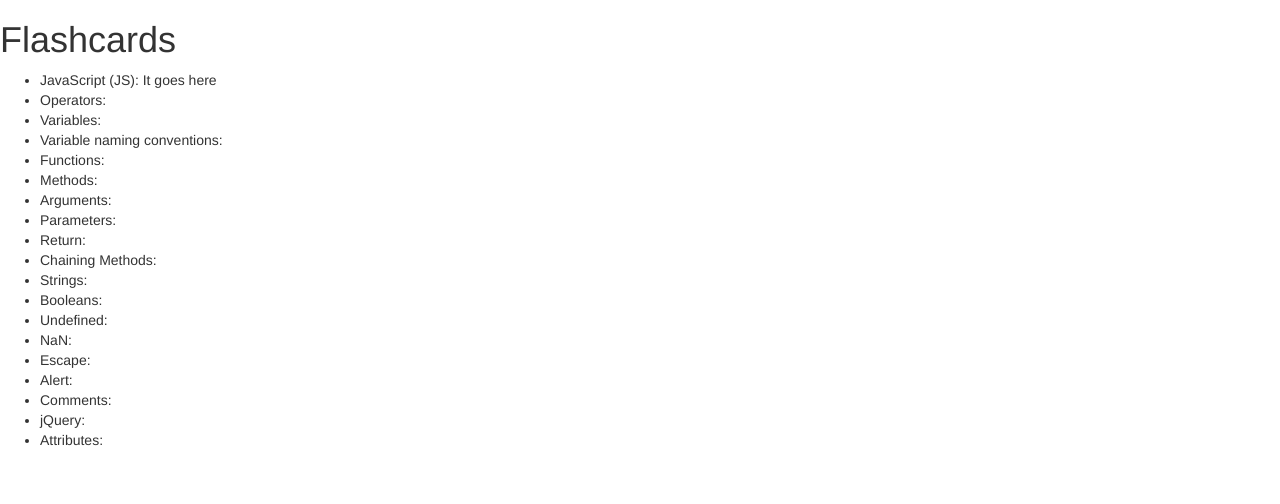
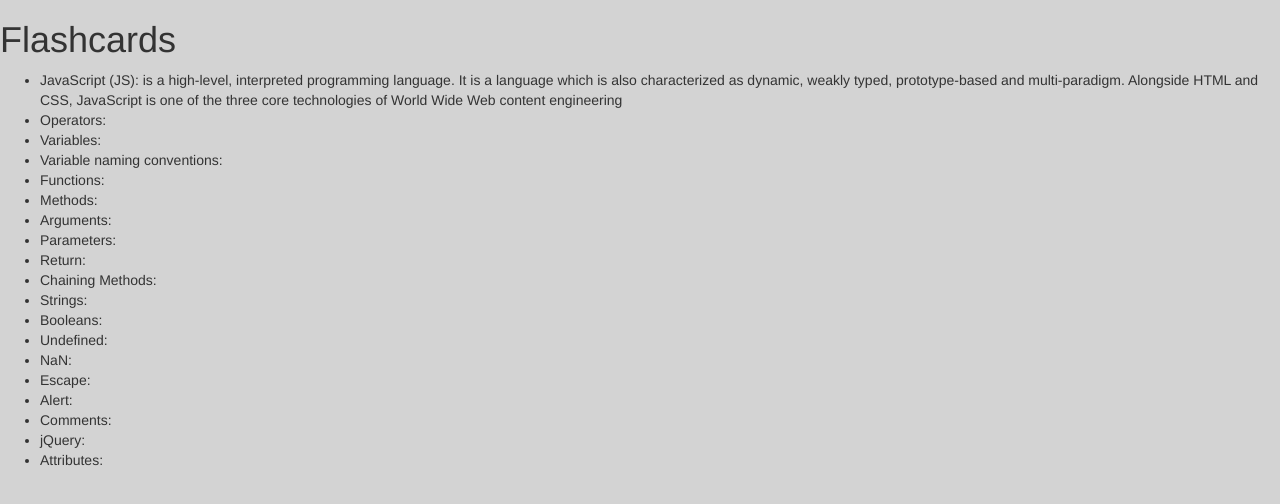
Before and after one commit to jmcnamara44/flashcards, a plain HTML site: page index.html in a window 1280 px wide. Both pictures are taken after a click on the element "JavaScript (JS):". Drawn offline with Linux system fonts and the light colour scheme.

Commit message:
remove term class and add term id. change definition id and start to add definitions.

```diff
--- a/css/styles.css
+++ b/css/styles.css
@@ -1,3 +1,7 @@
 .definition {
   display: none;
 }
+
+body {
+  background-color: lightgray;
+}
--- a/index.html
+++ b/index.html
@@ -9,26 +9,27 @@
   </head>
   <body>
     <h1>Flashcards</h1>
+
     <ul>
-      <li><span class="term">JavaScript (JS): </span><span class="definition">It goes here</span></li>
-      <li><span class="term">Operators: </span><span class="definition"></span></li>
-      <li><span class="term">Variables: </span><span class="definition"></span></li>
-      <li><span class="term">Variable naming conventions: </span><span class="definition"></span></li>
-      <li><span class="term">Functions: </span><span class="definition"></span></li>
-      <li><span class="term">Methods: </span><span class="definition"></span></li>
-      <li><span class="term">Arguments: </span><span class="definition"></span></li>
-      <li><span class="term">Parameters: </span><span class="definition"></span></li>
-      <li><span class="term">Return: </span><span class="definition"></span></li>
-      <li><span class="term">Chaining Methods: </span></li>
-      <li><span class="term">Strings: </span></li>
-      <li><span class="term">Booleans: </span><span class="definition"></span></li>
-      <li><span class="term">Undefined: </span><span class="definition"></span></li>
-      <li><span class="term">NaN: </span><span class="definition"></span></li>
-      <li><span class="term">Escape: </span><span class="definition"></span></li>
-      <li><span class="term">Alert: </span><span class="definition"></span></li>
-      <li><span class="term">Comments: </span><span class="definition"></span></li>
-      <li><span class="term">jQuery: </span><span class="definition"></span></li>
-      <li><span class="term">Attributes: </span><span class="definition"></span></li>
+      <li><span id="js">JavaScript (JS): </span><span class="definition" id="def-js">is a high-level, interpreted programming language. It is a language which is also characterized as dynamic, weakly typed, prototype-based and multi-paradigm. Alongside HTML and CSS, JavaScript is one of the three core technologies of World Wide Web content engineering</span></li>
+      <li><span id="operator">Operators: </span><span class="definition" id="def-operator">JavaScript operators are used to assign values, compare values, perform arithmetic operations, and more.</span></li>
+      <li><span id="variable">Variables: </span><span class="definition" id="def-variable">JavaScript variables are containers for storing data values.</span></li>
+      <li><span id="var-nam-conv">Variable naming conventions: </span><span class="definition" id="def-var-nam-conv">Coding conventions are style guidelines for programming</span></li>
+      <li><span id="function">Functions: </span><span class="definition" id="def-function">JavaScript function is a block of code designed to perform a particular task</span></li>
+      <li><span id="method">Methods: </span><span class="definition" id="def-method">JavaScript methods are the actions that can be performed on objects</span></li>
+      <li><span id="argument">Arguments: </span><span class="definition" id="def-argument">Function arguments are the real values received by the function when it is invoked. Inside the function, the arguments are used as local variables</span></li>
+      <li><span id="parameter">Parameters: </span><span class="definition" id="def-parameter">Parameters are variables listed as a part of the function definition</span></li>
+      <li><span id="return">Return: </span><span class="definition" id="def-return">he return statement stops the execution of a function and returns a value from that function.</span></li>
+      <li><span id="chain-method">Chaining Methods: </span><span class="definition" id="def-chain-method">Chaining allows us to run multiple jQuery methods (on the same element) within a single statement</span></li>
+      <li><span id="string">Strings: </span><span class="definition" id="def-string"></span></li>
+      <li><span id="boolean">Booleans: </span><span class="definition" id="def-boolean"></span></li>
+      <li><span id="undefined">Undefined: </span><span class="definition" id="def-undefined"></span></li>
+      <li><span id="NaN">NaN: </span><span class="definition" id="def-NaN"></span></li>
+      <li><span id="escape">Escape: </span><span class="definition" id="def-escape"></span></li>
+      <li><span id="alert">Alert: </span><span class="definition" id="def-alert"></span></li>
+      <li><span id="comment">Comments: </span><span class="definition" id="def-comment"></span></li>
+      <li><span id="jquery">jQuery: </span><span class="definition" id="def-jquery"></span></li>
+      <li><span id="attribute">Attributes: </span><span class="definition" id="def-attribute"></span></li>
     </ul>
 
   </body>
--- a/js/scripts.js
+++ b/js/scripts.js
@@ -1,5 +1,11 @@
+
 $(document).ready(function() {
-  $(".term").click(function() {
-    $(".definition").toggle();
+  $("#js").click(function() {
+    $("#def-js").toggle();
+  });
+
+  $("#operator").click(function() {
+
+    $("#def-operator").toggle();
   });
 });
```
